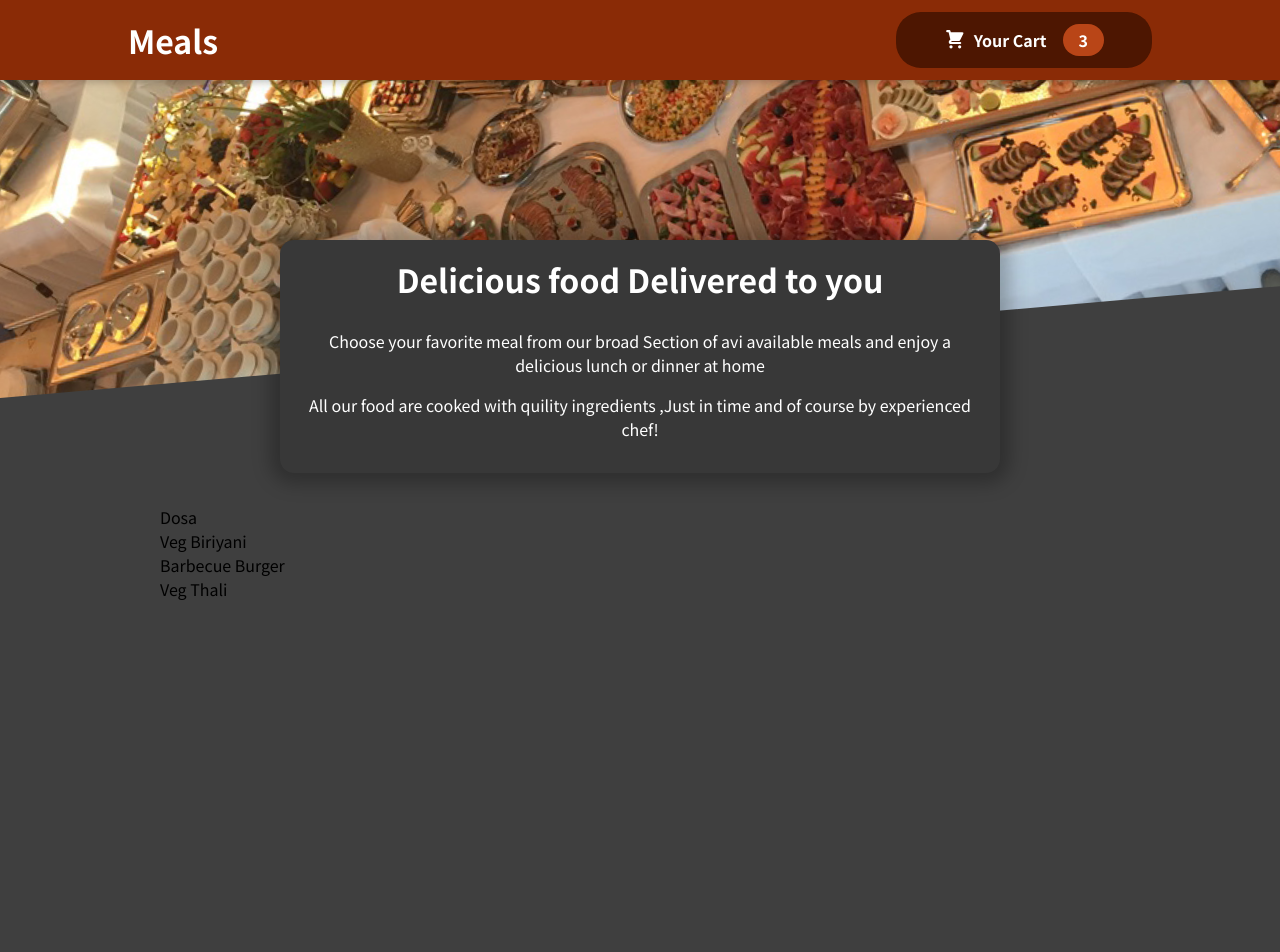
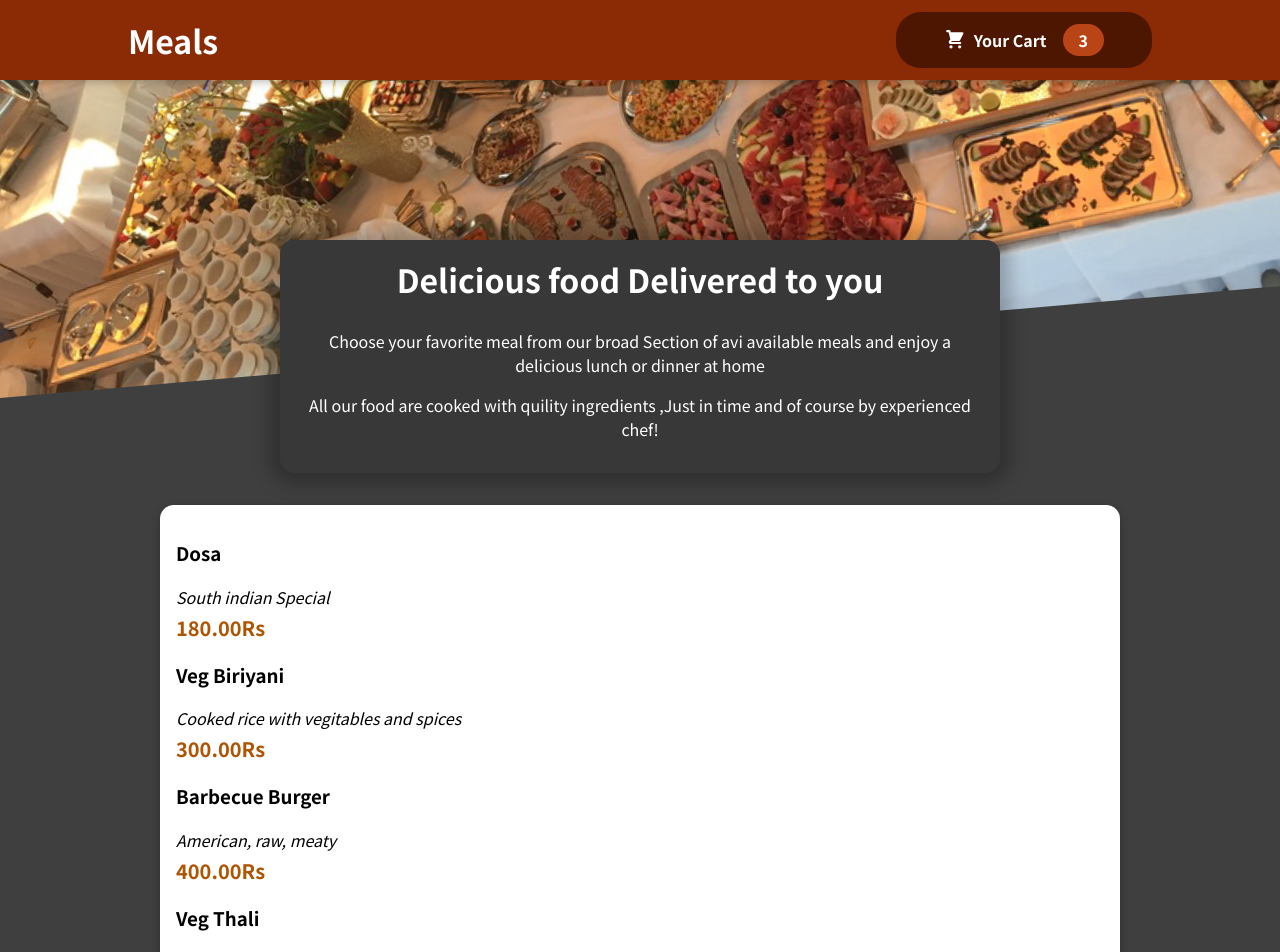
Before and after one commit to RamanAgrawal/Sharpener_projects, a React (Create React App) app in the folder Food-Order-App/: page / in a window 1280 px wide. Shown: the top 952 px of the page. Before the commit the page ends 800 px from the top, so only its background shows below. Built offline with nearby package versions, Linux system fonts and the light colour scheme.

Commit message:
MealItems

```diff
--- a/Food-Order-App/public/index.html
+++ b/Food-Order-App/public/index.html
@@ -9,7 +9,7 @@
       name="description"
       content="Web site created using create-react-app"
     />
-    <link rel="apple-touch-icon" href="%PUBLIC_URL%/logo192.png" />
+
     <!--
       manifest.json provides metadata used when your web app is installed on a
       user's mobile device or desktop. See https://developers.google.com/web/fundamentals/web-app-manifest/
--- a/Food-Order-App/src/components/Meals/AvailableMeals.jsx
+++ b/Food-Order-App/src/components/Meals/AvailableMeals.jsx
@@ -1,5 +1,6 @@
 import classes from './AvailableMeals.module.css'
-
+import MealsItems from './MealItem/MealsItems';
+import Card from '../UI/Card';
 const AvailableMeals=()=>{
     const DUMMY_MEALS = [
         {
@@ -28,12 +29,15 @@
         },
       ];
       const Meals=DUMMY_MEALS.map(meal=>(
-        <li>{meal.name}</li>
+        <MealsItems key={meal.id} name={meal.name} description={meal.description} price={meal.price}></MealsItems>
       ))
     return <section className={classes.meals}>
+       <Card>
+
         <ul>
             {Meals}
         </ul>
+       </Card>
     </section>
 }
 
--- /dev/null
+++ b/Food-Order-App/src/components/Meals/MealItem/MealsItems.jsx
@@ -0,0 +1,15 @@
+import classes from './MealsItems.module.css'
+
+const MealsItems=props=>{
+    const price=`${props.price.toFixed(2)}Rs`;
+    return (
+        <li className={classes.meals}>
+            <div>
+                <h3>{props.name}</h3>
+                <div className={classes.description}>{props.description}</div>
+                <div className={classes.price}>{price}</div>
+            </div>
+        </li>
+    )
+}
+export default MealsItems
--- /dev/null
+++ b/Food-Order-App/src/components/Meals/MealItem/MealsItems.module.css
@@ -0,0 +1,22 @@
+.meal {
+    display: flex;
+    justify-content: space-between;
+    margin: 1rem;
+    padding-bottom: 1rem;
+    border-bottom: 1px solid #ccc;
+  }
+
+  .meal h3 {
+    margin: 0 0 0.25rem 0;
+  }
+
+  .description {
+    font-style: italic;
+  }
+
+  .price {
+    margin-top: 0.25rem;
+    font-weight: bold;
+    color: #ad5502;
+    font-size: 1.25rem;
+  }
--- /dev/null
+++ b/Food-Order-App/src/components/UI/Card.jsx
@@ -0,0 +1,7 @@
+
+import classes from './Card.module.css'
+const Card=props=>{
+    return <div className={classes.card}>{props.children}</div>
+}
+
+export default Card;
--- /dev/null
+++ b/Food-Order-App/src/components/UI/Card.module.css
@@ -0,0 +1,6 @@
+.card {
+    padding: 1rem;
+    box-shadow: 0 2px 8px rgba(0, 0, 0, 0.25);
+    border-radius: 14px;
+    background-color: white;
+  }
```
Also changed, not shown: 1 other file (tests, documents, lock files or other folders).
